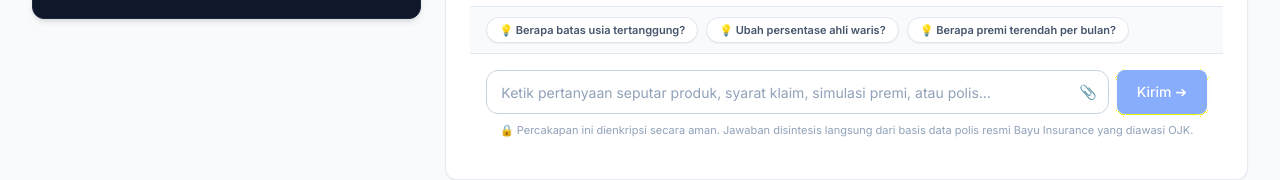
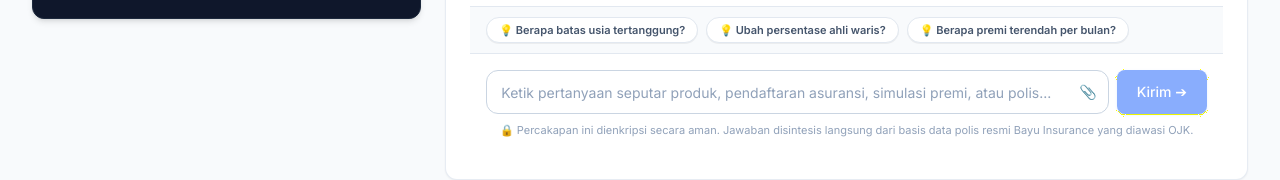
Before and after one commit to IlucielI/insurance-app, a Next.js app: page /assistant in a window 1280 px wide. Shown: the part 911-1091 px from the top of the page. Built offline with nearby package versions, Linux system fonts and the light colour scheme; no server answers.

Commit message:
fix(assistant): replace syarat klaim with pendaftaran asuransi in greeting and prompts

```diff
--- a/src/app/api/assistant/chat/stream/route.ts
+++ b/src/app/api/assistant/chat/stream/route.ts
@@ -52,7 +52,7 @@ function getMockResponse(query: string): {
 
   return {
     answer:
-      'Halo! Saya asisten AI resmi Bayu Insurance yang diawasi OJK. Saya dapat membantu Anda menghitung simulasi premi, memeriksa status klaim, memahami klausul polis baku, serta persyaratan dokumen.',
+      'Halo! Saya asisten AI resmi Bayu Insurance yang diawasi OJK. Saya dapat membantu Anda menghitung simulasi premi, pendaftaran asuransi, memahami klausul polis baku, serta persyaratan dokumen.',
     sources: [
       {
         title: 'Ringkasan Informasi Produk dan Layanan (RIPLAY) Umum',
--- a/src/app/assistant/AssistantWorkbench.tsx
+++ b/src/app/assistant/AssistantWorkbench.tsx
@@ -123,7 +123,7 @@ export const AssistantWorkbench: React.FC<AssistantWorkbenchProps> = ({
                 id: `msg-welcome-${messageCounterRef.current}`,
                 sender: 'assistant',
                 content:
-                  'Halo! Saya asisten AI resmi Bayu Insurance yang diawasi OJK. Saya siap membantu Anda melakukan simulasi premi aktuaria, memeriksa klausul polis, memahami syarat klaim, atau menjawab pertanyaan proteksi lainnya. Apa yang ingin Anda tanyakan?',
+                  'Halo! Saya asisten AI resmi Bayu Insurance yang diawasi OJK. Saya siap membantu Anda melakukan simulasi premi aktuaria, memeriksa klausul polis, pendaftaran asuransi, atau menjawab pertanyaan proteksi lainnya. Apa yang ingin Anda tanyakan?',
                 timestamp: 'Baru saja',
               },
             ];
@@ -541,7 +541,7 @@ export const AssistantWorkbench: React.FC<AssistantWorkbenchProps> = ({
         id: `msg-cleared-${messageCounterRef.current}`,
         sender: 'assistant',
         content:
-          'Percakapan telah dibersihkan. Silakan tanyakan hal lain seputar produk, syarat klaim, atau verifikasi underwriting.',
+          'Percakapan telah dibersihkan. Silakan tanyakan hal lain seputar produk, pendaftaran asuransi, atau verifikasi underwriting.',
         timestamp: 'Baru saja dibersihkan',
       };
 
@@ -993,7 +993,7 @@ export const AssistantWorkbench: React.FC<AssistantWorkbenchProps> = ({
                   <Input
                     value={inputText}
                     onChange={(e) => setInputText(e.target.value)}
-                    placeholder="Ketik pertanyaan seputar produk, syarat klaim, simulasi premi, atau polis..."
+                    placeholder="Ketik pertanyaan seputar produk, pendaftaran asuransi, simulasi premi, atau polis..."
                     className="text-xs sm:text-sm h-11 pr-10 border-slate-300 rounded-xl"
                     disabled={isSending}
                   />
```
